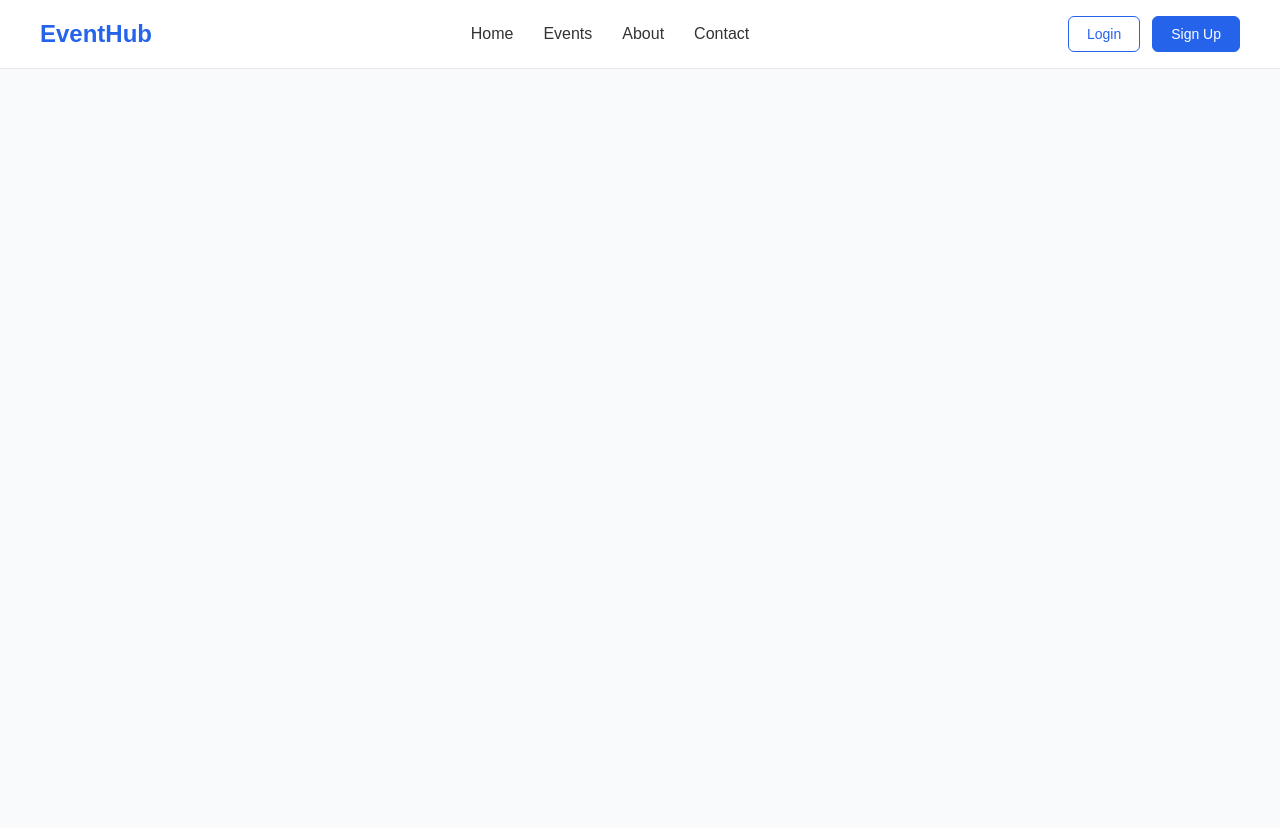
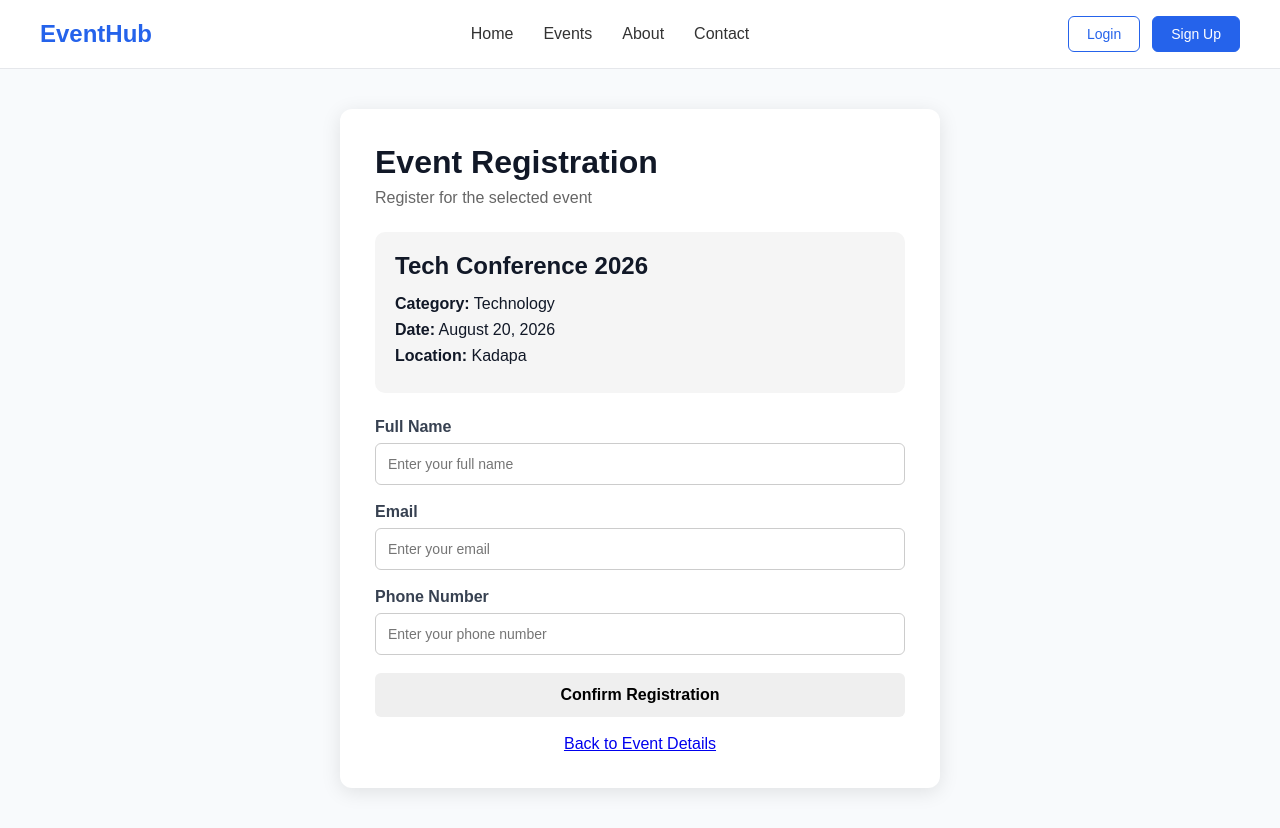
Before and after one commit to prathap576/event-management-system, a React app in the folder frontend/: page /registration/1 in a window 1280 px wide. Before the commit the page ends 800 px from the top, so only its background shows below. Built offline with nearby package versions, Linux system fonts and the light colour scheme; the HTML template or start-up script is replaced by a standard one.

Commit message:
Add event registration frontend

```diff
--- a/frontend/src/App.jsx
+++ b/frontend/src/App.jsx
@@ -6,6 +6,7 @@ import Events from "./pages/Events";
 import EventDetails from "./pages/EventDetails";
 import Login from "./pages/Login";
 import Signup from "./pages/Signup";
+import Registration from "./pages/Registration";
 
 function App() {
   return (
@@ -14,9 +15,21 @@ function App() {
 
       <Routes>
         <Route path="/" element={<Home />} />
+
         <Route path="/events" element={<Events />} />
-        <Route path="/events/:id" element={<EventDetails />} />
+
+        <Route
+          path="/events/:id"
+          element={<EventDetails />}
+        />
+
+        <Route
+          path="/registration/:id"
+          element={<Registration />}
+        />
+
         <Route path="/login" element={<Login />} />
+
         <Route path="/signup" element={<Signup />} />
       </Routes>
     </BrowserRouter>
--- a/frontend/src/pages/EventDetails.jsx
+++ b/frontend/src/pages/EventDetails.jsx
@@ -14,9 +14,15 @@ function EventDetails() {
       <main className="event-details-page">
         <div className="event-not-found">
           <h1>Event Not Found</h1>
-          <p>The event you are looking for does not exist.</p>
 
-          <Link to="/events" className="back-events-btn">
+          <p>
+            The event you are looking for does not exist.
+          </p>
+
+          <Link
+            to="/events"
+            className="back-events-btn"
+          >
             Back to Events
           </Link>
         </div>
@@ -27,11 +33,13 @@ function EventDetails() {
   return (
     <main className="event-details-page">
       <section className="event-details-container">
+
         <div className="event-details-image">
           <span>{event.category}</span>
         </div>
 
         <div className="event-details-content">
+
           <p className="event-category">
             {event.category}
           </p>
@@ -39,6 +47,7 @@ function EventDetails() {
           <h1>{event.title}</h1>
 
           <div className="event-info">
+
             <p>
               📅 <strong>Date:</strong> {event.date}
             </p>
@@ -46,18 +55,25 @@ function EventDetails() {
             <p>
               📍 <strong>Location:</strong> {event.location}
             </p>
+
           </div>
 
           <div className="event-description-section">
+
             <h2>About This Event</h2>
 
             <p>{event.description}</p>
+
           </div>
 
           <div className="event-details-actions">
-            <button className="register-btn">
+
+            <Link
+              to={`/registration/${event.id}`}
+              className="register-btn"
+            >
               Register Now
-            </button>
+            </Link>
 
             <Link
               to="/events"
@@ -65,8 +81,11 @@ function EventDetails() {
             >
               Back to Events
             </Link>
+
           </div>
+
         </div>
+
       </section>
     </main>
   );
--- /dev/null
+++ b/frontend/src/pages/Registration.css
@@ -0,0 +1,74 @@
+.registration-page {
+  min-height: 80vh;
+  display: flex;
+  justify-content: center;
+  align-items: center;
+  padding: 40px 20px;
+}
+
+.registration-card {
+  width: 100%;
+  max-width: 600px;
+  padding: 35px;
+  border-radius: 12px;
+  background: white;
+  box-shadow: 0 4px 20px rgba(0, 0, 0, 0.1);
+}
+
+.registration-card h1 {
+  margin-bottom: 8px;
+}
+
+.registration-subtitle {
+  margin-bottom: 25px;
+  color: #666;
+}
+
+.selected-event {
+  padding: 20px;
+  margin-bottom: 25px;
+  border-radius: 10px;
+  background: #f5f5f5;
+}
+
+.selected-event h2 {
+  margin-bottom: 15px;
+}
+
+.selected-event p {
+  margin: 8px 0;
+}
+
+.form-group {
+  margin-bottom: 18px;
+}
+
+.form-group label {
+  display: block;
+  margin-bottom: 7px;
+  font-weight: 600;
+}
+
+.form-group input {
+  width: 100%;
+  padding: 12px;
+  border: 1px solid #ccc;
+  border-radius: 6px;
+  box-sizing: border-box;
+}
+
+.registration-submit {
+  width: 100%;
+  padding: 13px;
+  border: none;
+  border-radius: 6px;
+  cursor: pointer;
+  font-size: 16px;
+  font-weight: 600;
+}
+
+.back-event-link {
+  display: block;
+  margin-top: 18px;
+  text-align: center;
+}
--- /dev/null
+++ b/frontend/src/pages/Registration.jsx
@@ -0,0 +1,120 @@
+import { Link, useNavigate, useParams } from "react-router-dom";
+import "./Registration.css";
+import events from "../data/events";
+
+function Registration() {
+  const { id } = useParams();
+  const navigate = useNavigate();
+
+  const event = events.find(
+    (event) => event.id === Number(id)
+  );
+
+  if (!event) {
+    return (
+      <main className="registration-page">
+        <div className="registration-card">
+          <h1>Event Not Found</h1>
+          <p>
+            The event you are trying to register for does not exist.
+          </p>
+
+          <Link to="/events" className="back-events-btn">
+            Back to Events
+          </Link>
+        </div>
+      </main>
+    );
+  }
+
+  const handleRegistration = (e) => {
+    e.preventDefault();
+
+    // Temporary frontend registration
+    alert("Registration successful!");
+
+    navigate("/my-registrations");
+  };
+
+  return (
+    <main className="registration-page">
+      <div className="registration-card">
+
+        <h1>Event Registration</h1>
+
+        <p className="registration-subtitle">
+          Register for the selected event
+        </p>
+
+        <div className="selected-event">
+          <h2>{event.title}</h2>
+
+          <p>
+            <strong>Category:</strong> {event.category}
+          </p>
+
+          <p>
+            <strong>Date:</strong> {event.date}
+          </p>
+
+          <p>
+            <strong>Location:</strong> {event.location}
+          </p>
+        </div>
+
+        <form onSubmit={handleRegistration}>
+
+          <div className="form-group">
+            <label>Full Name</label>
+
+            <input
+              type="text"
+              placeholder="Enter your full name"
+              required
+            />
+          </div>
+
+          <div className="form-group">
+            <label>Email</label>
+
+            <input
+              type="email"
+              placeholder="Enter your email"
+              required
+            />
+          </div>
+
+          <div className="form-group">
+            <label>Phone Number</label>
+
+            <input
+                type="tel"
+                placeholder="Enter your phone number"
+                required
+                pattern="[0-9]{10}"
+                maxLength="10"
+            />
+            </div>
+
+          <button
+            type="submit"
+            className="registration-submit"
+          >
+            Confirm Registration
+          </button>
+
+        </form>
+
+        <Link
+          to={`/events/${event.id}`}
+          className="back-event-link"
+        >
+          Back to Event Details
+        </Link>
+
+      </div>
+    </main>
+  );
+}
+
+export default Registration;
```
